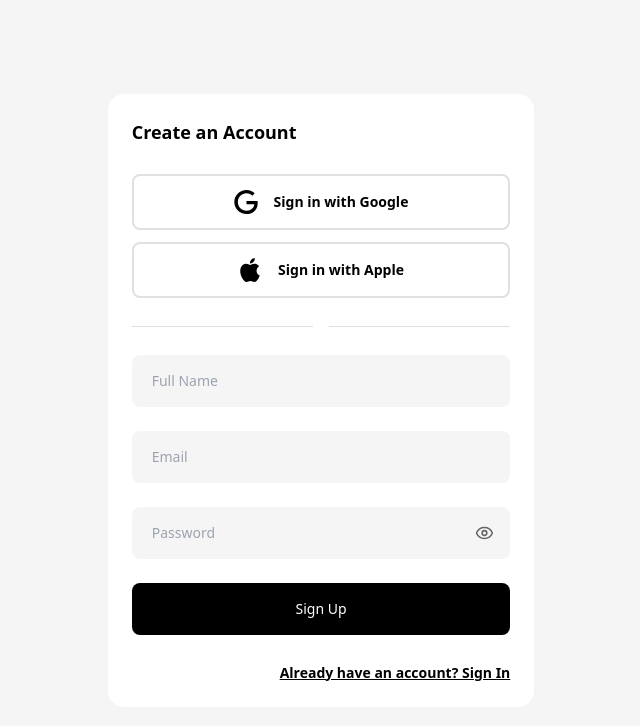
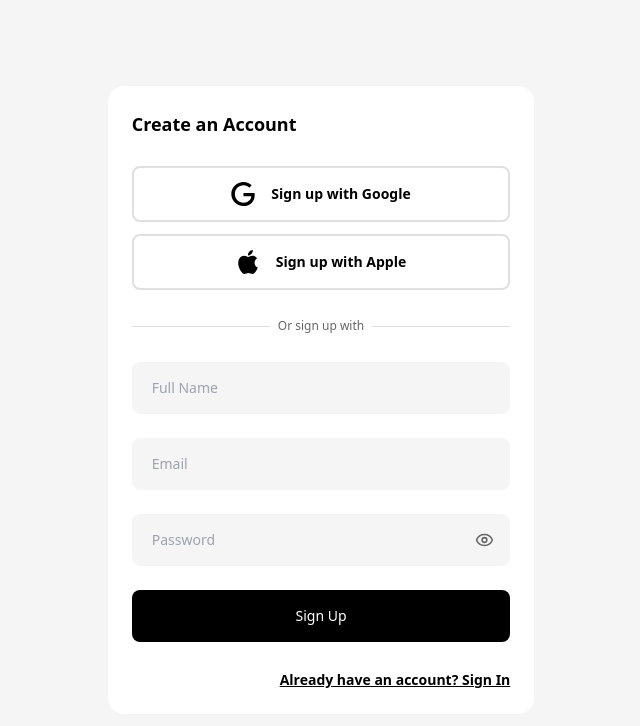
Before and after one commit to codthathing/Free-Chat, a React (Vite) app: page / in a window 1280 px wide. Shown: the top 726 px of the page, without its empty margins (319-959 px from the left). Built offline with nearby package versions, Linux system fonts and the light colour scheme.

Commit message:
fix: updated the sign up page

```diff
--- a/src/components/auth/AuthSignInOpt.jsx
+++ b/src/components/auth/AuthSignInOpt.jsx
@@ -1,15 +1,7 @@
-import google from "../../assets/google.svg";
-import apple from "../../assets/apple.svg";
-
-const AuthSignInOpt = () => {
-  const optArray = [
-    { id: 0, icon: google, text: "Sign in with Google" },
-    { id: 1, icon: apple, text: "Sign in with Apple" },
-  ];
-
+const AuthSignInOpt = ({ array }) => {
   return (
     <div className="flex flex-col gap-y-3 md:gap-y-4 lg:gap-y-3">
-      {optArray.map(({ id, icon, text }) => {
+      {array.map(({ id, icon, text }) => {
         return (
           <main key={id} className="flex gap-x-1 md:gap-x-5 lg:gap-x-4 justify-center items-center cursor-pointer border-gray-light border md:border-2 rounded-md md:rounded-xl lg:rounded-lg py-2 md:py-3.5">
             <img src={icon} alt={text} className="w-3 h-3 md:w-7 md:h-7 lg:w-6 lg:h-6" />
--- a/src/pages/SigInPage.jsx
+++ b/src/pages/SigInPage.jsx
@@ -1,4 +1,6 @@
 import { useState } from "react";
+import google from "../assets/google.svg";
+import apple from "../assets/apple.svg";
 import AuthSection from "../components/auth/AuthSection";
 import AuthHeadText from "../components/auth/AuthHeadText";
 import AuthSignInOpt from "../components/auth/AuthSignInOpt";
@@ -7,6 +9,11 @@ import AuthForm from "../components/auth/AuthForm";
 import AuthInput from "../components/auth/AuthInput";
 import AuthNavText from "../components/auth/AuthNavText";
 import { useNavigate } from "react-router-dom";
+
+const optArray = [
+  { id: 0, icon: google, text: "Sign in with Google" },
+  { id: 1, icon: apple, text: "Sign in with Apple" },
+];
 
 const SigInPage = () => {
   const [signInForm, setSignInForm] = useState({ email: "", password: "" });
@@ -20,7 +27,7 @@ const SigInPage = () => {
   return (
     <AuthSection className={"mt-24"} navigateLink={"/"} showBackIcon={true}>
       <AuthHeadText head={"Welcome back!"} text={"To get started, sign in to your account"} />
-      <AuthSignInOpt />
+      <AuthSignInOpt array={optArray} />
       <AuthDivider text={"Or sign in with"} />
       <AuthForm buttonText={"Sign in"}>
         <AuthInput type={"email"} placeholder={"Enter your email"} name={"email"} value={signInForm.email} onChange={handleSignInForm} />
--- a/src/pages/SignUpPage.jsx
+++ b/src/pages/SignUpPage.jsx
@@ -1,3 +1,5 @@
+import google from "../assets/google.svg";
+import apple from "../assets/apple.svg";
 import AuthSection from "../components/auth/AuthSection";
 import AuthHeadText from "../components/auth/AuthHeadText";
 import AuthSignInOpt from "../components/auth/AuthSignInOpt";
@@ -7,6 +9,11 @@ import AuthInput from "../components/auth/AuthInput";
 import AuthNavText from "../components/auth/AuthNavText";
 import { useState } from "react";
 import { useNavigate } from "react-router-dom";
+
+const optArray = [
+  { id: 0, icon: google, text: "Sign up with Google" },
+  { id: 1, icon: apple, text: "Sign up with Apple" },
+];
 
 const SignUpPage = () => {
   const [signUpForm, setSignUpForm] = useState({ name: "", email: "", password: "" });
@@ -20,8 +27,8 @@ const SignUpPage = () => {
   return (
     <AuthSection className={"mt-8"}>
       <AuthHeadText head={"Create an Account"} />
-      <AuthSignInOpt />
-      <AuthDivider />
+      <AuthSignInOpt array={optArray} />
+      <AuthDivider text={"Or sign up with"} />
       <AuthForm buttonText={"Sign Up"}>
         <AuthInput type={"text"} placeholder={"Full Name"} name={"name"} value={signUpForm.name} onChange={handleSignUpForm} />
         <AuthInput type={"email"} placeholder={"Email"} name={"email"} value={signUpForm.email} onChange={handleSignUpForm} />
```
